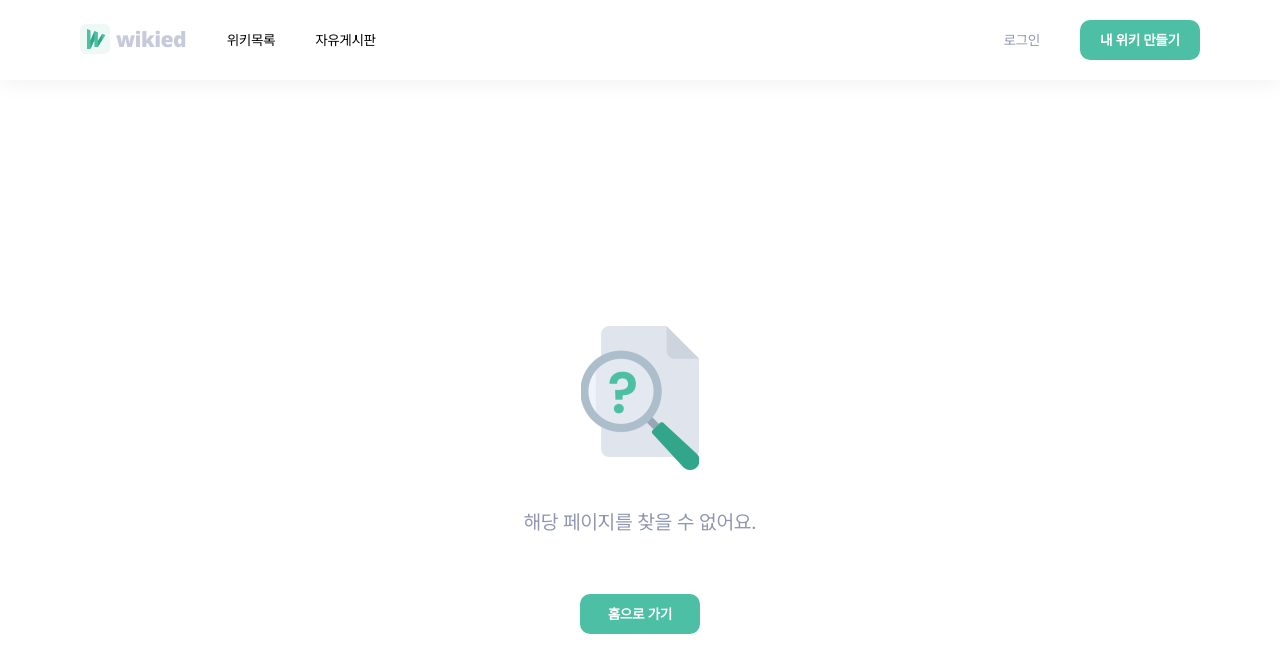
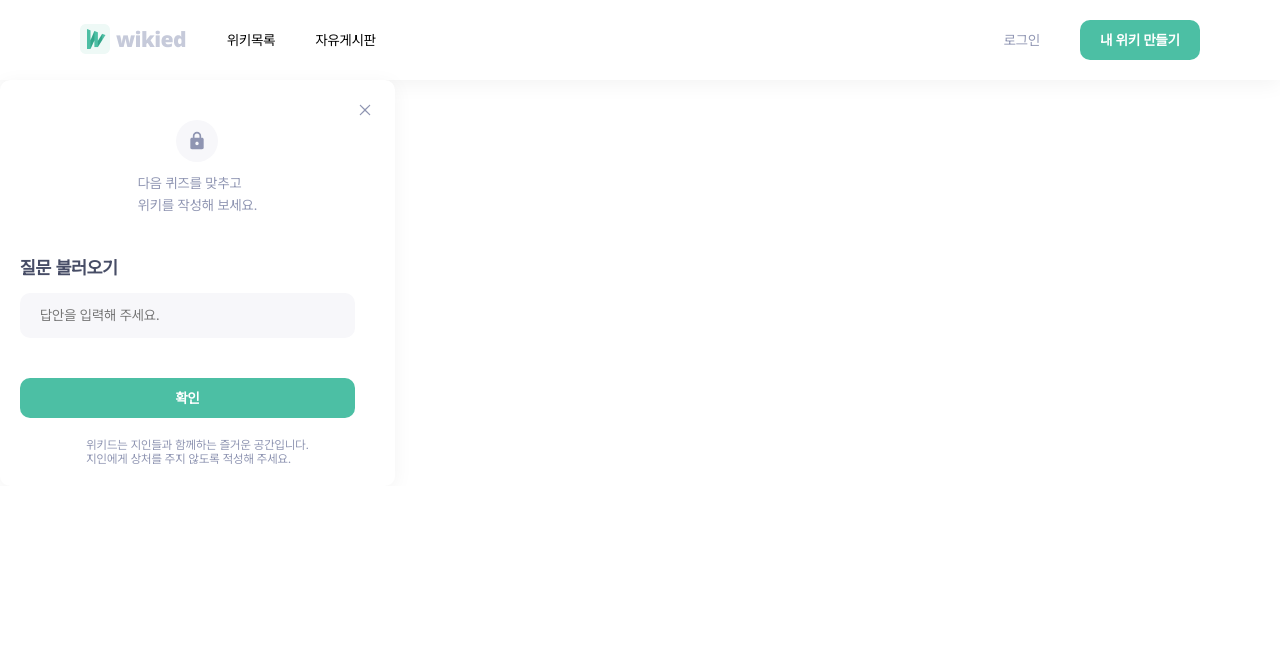
Before and after one commit to leegyuho-programer/Wikied, a Next.js app: page /test in a window 1280 px wide. Before the commit this address had no page. Shown: the top 672 px of the page. Built offline with nearby package versions, Linux system fonts and the light colour scheme.

Commit message:
feat: quizModal 구현

```diff
--- a/package.json
+++ b/package.json
@@ -17,7 +17,7 @@
     "quill": "^2.0.2",
     "react": "^18.3.1",
     "react-dom": "^18.3.1",
-    "react-hook-form": "^7.51.5",
+    "react-hook-form": "^7.52.0",
     "react-quill": "^2.0.0",
     "zustand": "^4.5.2"
   },
--- a/src/app/(root-modal)/QuizModal/QuizModal.module.css
+++ b/src/app/(root-modal)/QuizModal/QuizModal.module.css
@@ -0,0 +1,34 @@
+.question {
+  color: #474d66;
+  font-size: 1.8rem;
+  font-weight: 600;
+  margin-top: 40px;
+  margin-bottom: 15px;
+  width: 100%;
+  display: flex;
+  justify-content: flex-start;
+}
+
+.button {
+  max-width: 335px;
+  width: 100%;
+  height: 40px;
+  margin-top: 40px;
+  margin-bottom: 20px;
+}
+
+.explain {
+  color: #8f95b2;
+  font-size: 1.2rem;
+}
+
+.input {
+  max-width: 335px;
+  width: 100%;
+  height: 45px;
+}
+
+.form {
+  max-width: 395px;
+  width: 100%;
+}
--- a/src/app/(root-modal)/QuizModal/QuizModal.tsx
+++ b/src/app/(root-modal)/QuizModal/QuizModal.tsx
@@ -1,15 +1,47 @@
+'use client';
+
 import ModalBody from '../_components/ModalBody/ModalBody';
 import ModalContainer from '../_components/ModalContainer/ModalContainer';
 import ModalHeader from '../_components/ModalHeader/ModalHeader';
 import ModalForm from '../_components/ModalForm/ModalForm';
+import { useForm } from 'react-hook-form';
+import Input from '@/components/Input/Input';
+import { quizModalRules } from '@/constants/inputErrorRules';
+import styles from './QuizModal.module.css';
+import Button from '@/components/Button/Button';
 
 export default function QuizModal() {
+  const {
+    handleSubmit,
+    register,
+    formState: { errors },
+  } = useForm({ mode: 'onBlur' });
+
+  const handleQuiz = () => {
+    console.log(11111);
+  };
+
   return (
-    <div>
-      <ModalContainer type="form" text="확인">
-        <ModalHeader type="" />
-        <ModalForm />
-      </ModalContainer>
-    </div>
+    <ModalContainer type="form" text="확인">
+      <ModalHeader type="" />
+      <p className={styles.question}>질문 불러오기</p>
+      <form onSubmit={handleSubmit(handleQuiz)} className={styles.form}>
+        <Input
+          name="securityAnswer"
+          placeholder="답안을 입력해 주세요."
+          register={register('securityAnswer', quizModalRules)}
+          errors={errors}
+          classname={styles.input}
+        />
+        <Button isLink={false} variant="primary" classname={styles.button}>
+          확인
+        </Button>
+      </form>
+      <p className={styles.explain}>
+        위키드는 지인들과 함께하는 즐거운 공간입니다.
+        <br />
+        지인에게 상처를 주지 않도록 적성해 주세요.
+      </p>
+    </ModalContainer>
   );
 }
--- a/src/app/(root-modal)/_components/ModalContainer/ModalContainer.module.css
+++ b/src/app/(root-modal)/_components/ModalContainer/ModalContainer.module.css
@@ -6,13 +6,16 @@
 } */
 
 .container {
+  max-width: 395px;
   padding: 20px;
   display: flex;
   flex-direction: column;
-  width: 395px;
+  width: 100%;
   border-radius: 10px;
   background-color: #fff;
   box-shadow: 0px 4px 20px 0px rgba(0, 0, 0, 0.05);
+  justify-content: center;
+  align-items: center;
 }
 
 .IconWrapper {
@@ -34,6 +37,10 @@
   flex-shrink: 0;
 }
 
+.quiz {
+  height: 435px;
+}
+
 /* .link {
 }
 
--- a/src/app/(root-modal)/_components/ModalContainer/ModalContainer.tsx
+++ b/src/app/(root-modal)/_components/ModalContainer/ModalContainer.tsx
@@ -26,11 +26,6 @@ function ModalContainer({ children, type, text }: Props) {
         <CloseIcon onClick={onClickClose} />
       </div>
       {children}
-      <div className={styles.button}>
-        <Button isLink={false} variant="primary" size="XS">
-          {text}
-        </Button>
-      </div>
     </div>
   );
 }
--- a/src/app/(root-modal)/_components/ModalHeader/ModalHeader.module.css
+++ b/src/app/(root-modal)/_components/ModalHeader/ModalHeader.module.css
@@ -23,4 +23,6 @@
 .text {
   display: flex;
   justify-content: center;
+  line-height: 160%;
+  color: #8f95b2;
 }
--- /dev/null
+++ b/src/app/test/page.tsx
@@ -0,0 +1,5 @@
+import QuizModal from '../(root-modal)/QuizModal/QuizModal';
+
+export default function Test() {
+  return <QuizModal />;
+}
--- a/src/components/Input/Input.tsx
+++ b/src/components/Input/Input.tsx
@@ -1,3 +1,4 @@
+import classNames from 'classnames/bind';
 import styles from './Input.module.css';
 
 interface Props {
@@ -9,11 +10,14 @@ interface Props {
   errors?: any;
   value?: any;
   onChange?: any;
+  classname?: any;
 }
 
-function Input({ name, label, type = 'text', placeholder, register, errors }: Props) {
+const cn = classNames.bind(styles);
+
+function Input({ name, label, type = 'text', placeholder, register, errors, classname }: Props) {
   return (
-    <div className={styles.container}>
+    <div className={cn(styles.container, classname)}>
       {label && (
         <label className={styles.label} htmlFor={name}>
           {label}
--- a/src/store/zustand.types.ts
+++ b/src/store/zustand.types.ts
@@ -69,7 +69,7 @@ export interface Profile {
 }
 
 export type modalType =
-  | 'uploadModal'
+  | 'quizModal'
   | 'artModal'
   | 'askForSignup'
   | 'askForLogin'
```
Also changed, not shown: 1 other file (tests, documents, lock files or other folders).
